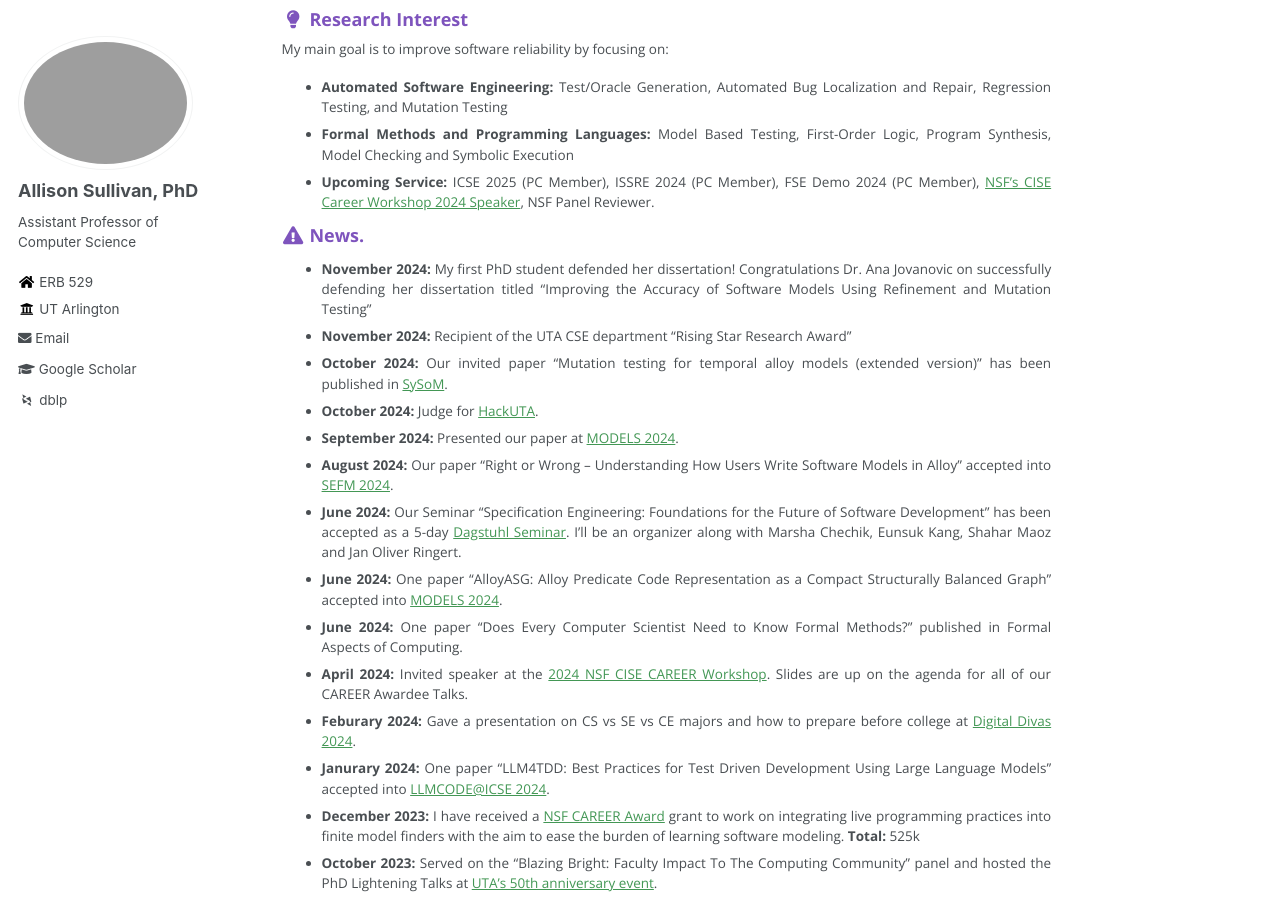
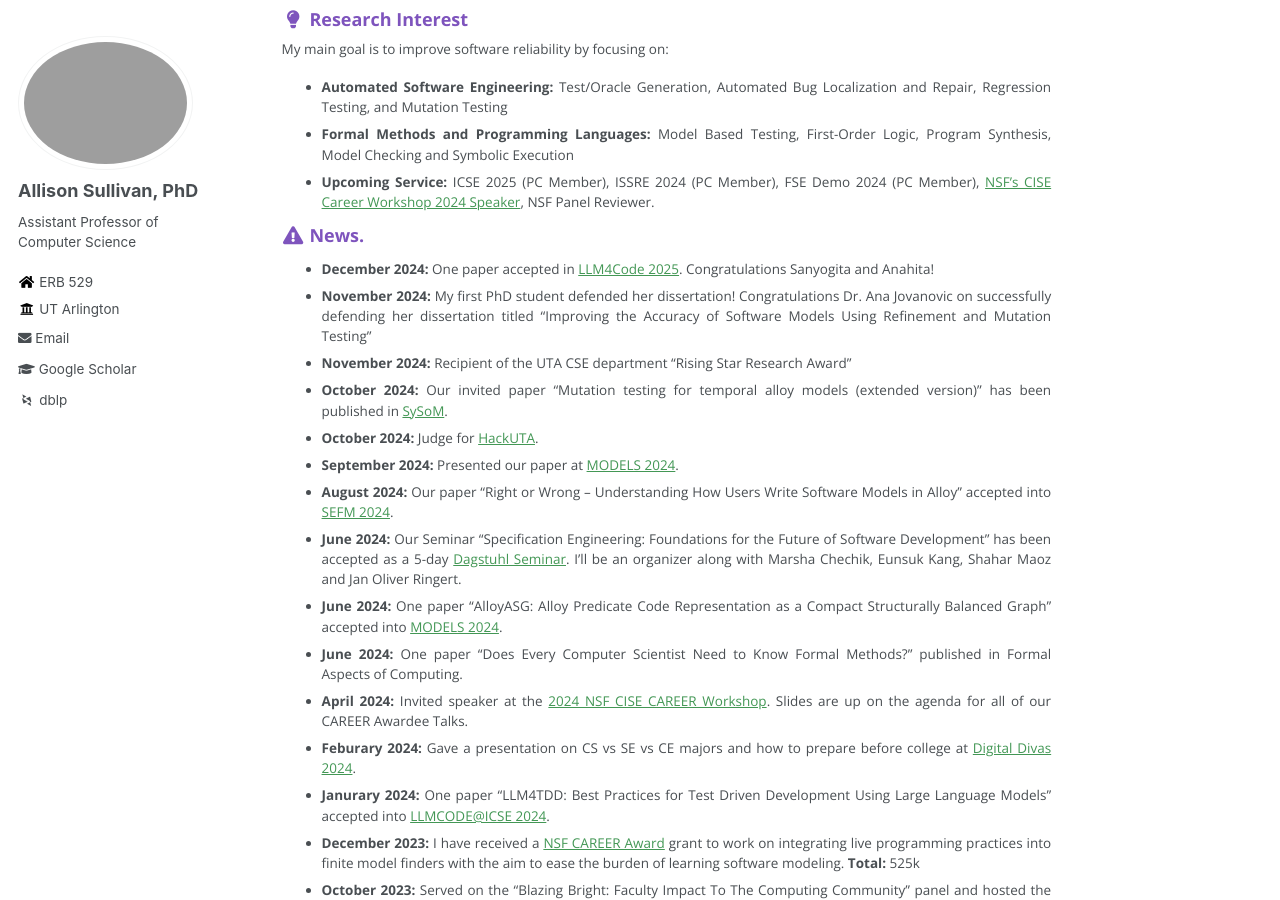
Before and after one commit to Allisonius/allisonius.github.io, a Jekyll site: the page built from _pages/about.md, in a window 1280 px wide and 900 px high, scrolled down 487 px. Built offline with Jekyll 4.4.1, drawn with Linux system fonts in a browser that asks for light colours; some web fonts are replaced.

Commit message:
Update about.md

```diff
--- a/_pages/about.md
+++ b/_pages/about.md
@@ -31,6 +31,7 @@ Checking and Symbolic Execution
 
 ### <i class="fa fa-fw fa-exclamation-triangle" aria-hidden="true"></i> News.
 
+* **December 2024:** One paper accepted in [LLM4Code 2025](https://llm4code.github.io/). Congratulations Sanyogita and Anahita!
 * **November 2024:** My first PhD student defended her dissertation! Congratulations Dr. Ana Jovanovic on successfully defending her dissertation titled "Improving the Accuracy of Software Models Using Refinement and Mutation Testing"
 * **November 2024:** Recipient of the UTA CSE department "Rising Star Research Award"
 * **October 2024:** Our invited paper "Mutation testing for temporal alloy models (extended version)" has been published in [SySoM](https://link.springer.com/article/10.1007/s10270-024-01220-x).
```
